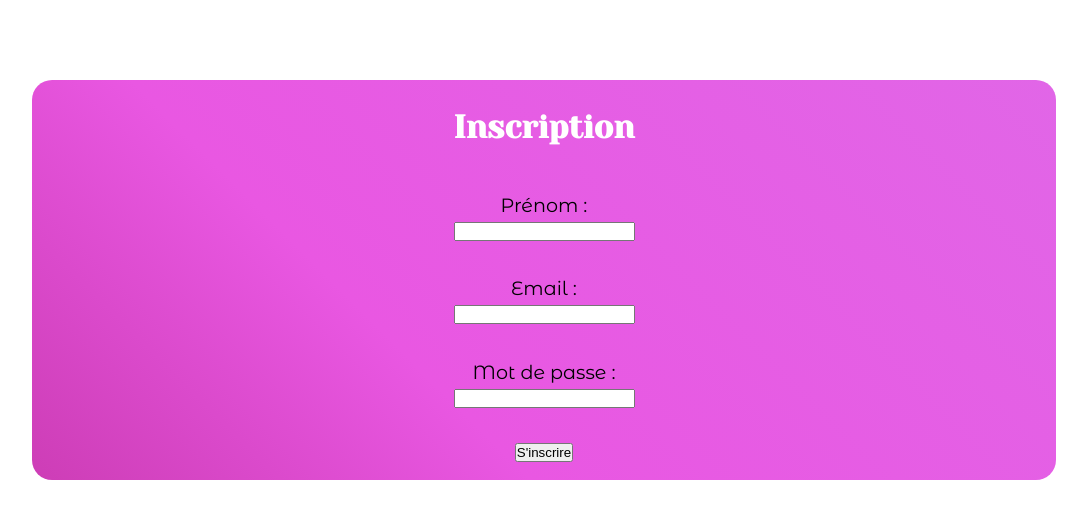
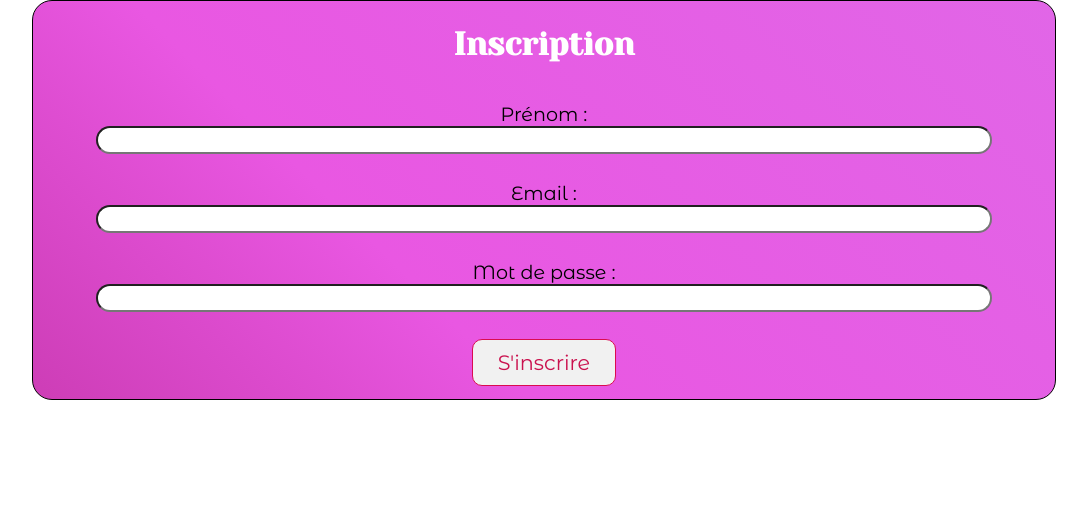
Before and after one commit to Cedric72-web/hypnoshotels, a PHP site: page /db/inscription.php in a window 1280 px wide. Shown: the part 120-639 px from the top of the page, without its empty margins (96-1183 px from the left). Run offline with PHP 8.4, Linux system fonts and the light colour scheme.

Commit message:
Update style.css & inscription.php

```diff
--- a/css/style.css
+++ b/css/style.css
@@ -40,7 +40,10 @@ h2{
     text-align: center;
 }
 
+/* **************** Page inscription **************** */
+
 form{
+    border:1px solid black;
     background: linear-gradient(45deg, rgba(205,61,182,1) 0%, rgba(233,87,226,1) 35%, rgba(225,102,231,1) 100%);
     border-radius: 20px;
     width: 80vw;
@@ -52,7 +55,7 @@ form{
 
 .sign-in-form{
     position: absolute;
-    margin-top: 25vh;
+    margin-top: 15vh;
     margin-left: 10vw;
     font-size: 1.2rem;
     font-family: 'Montserrat Alternates';
@@ -61,6 +64,33 @@ form{
     flex-direction: column;
     justify-content: space-around;
     flex-wrap: wrap;
+}
+
+.sign-in-form input{
+    text-align: center;
+    width: 70vw;
+    border-radius: 15px;
+    line-height: 1.5rem;
+    padding-left: 10px;
+    font-size: 1.1rem;
+    color: #ca114e;
+}
+
+.sign-in-button{
+    padding: 10px 25px;
+    cursor: pointer;
+    font-family: 'Montserrat Alternates';
+    font-size: 1.3rem;
+    background-color: #f1f1f1;
+    border: 1px solid #da0c50;
+    color: #ca114e;
+    border-radius: 10px;
+}
+
+.sign-in-button:hover{
+    border: 1px solid #f1f1f1;
+    background-color: #da0c50;
+    color: #f1f1f1;
 }
 
 /* **************** Bouton rond menu **************** */
@@ -255,6 +285,8 @@ form{
 /* **************** Footer **************** */
 
 .footer{
+    border: 2px solid black;
+    z-index: 1000;
     position: absolute;
     bottom: 0;
     width: 100vw;
--- a/db/inscription.php
+++ b/db/inscription.php
@@ -8,17 +8,17 @@ include_once '../includes/navbar.php';
     <h1>Inscription</h1>
     <div class="sign-in-form-items">
         <label for="firstname" class="sign-in-form-label">Prénom :</label><br>
-        <input id="firstname" name="firstname" type="text">
+        <input class="sign-in-form-input id="firstname" name="firstname" type="text">
     </div>
     <div class="sign-in-form-items">
         <label for="mail" class="sign-in-form-label">Email :</label><br>
-        <input id="mail" name="mail" type="email">
+        <input class="sign-in-form-input id="mail" name="mail" type="email">
     </div>
     <div class="sign-in-form-items">
         <label for="password" class="sign-in-form-label">Mot de passe :</label><br>
-        <input id="password" name="password" type="password">
+        <input class="sign-in-form-input id="password" name="password" type="password">
     </div>
-    <button type="submit" >S'inscrire</button>
+    <button class="sign-in-button" type="submit" >S'inscrire</button>
 </form>
 
 <?php
```
